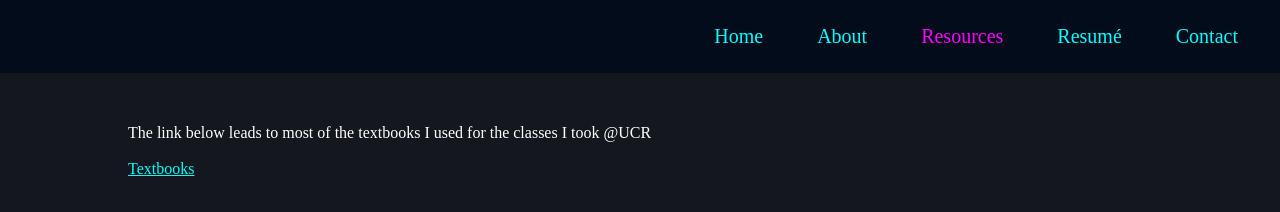
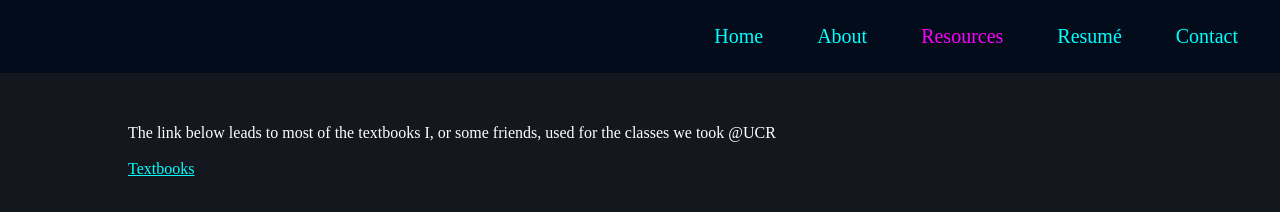
Before and after one commit to lamofgod/website, a plain HTML site: page resources.html in a window 1280 px wide. Drawn offline with nearby package versions, Linux system fonts and the light colour scheme.

Commit message:
resources updated

```diff
--- a/resources.html
+++ b/resources.html
@@ -57,7 +57,7 @@
     <!--NAVBAR end------------------------------------------->
 
     <div class="resource-info">
-      <p class="white-text">The link below leads to most of the textbooks I used for the classes I took @UCR</p>
+      <p class="white-text">The link below leads to most of the textbooks I, or some friends, used for the classes we took @UCR</p>
       <br>
       <li><a href="https://drive.google.com/drive/folders/15zFn0DTj5e2TY8ZLy9hwXRLid1W8JNAV?usp=sharing" target="_blank" class="aqua-text">Textbooks</a></li>
     </div>
```
